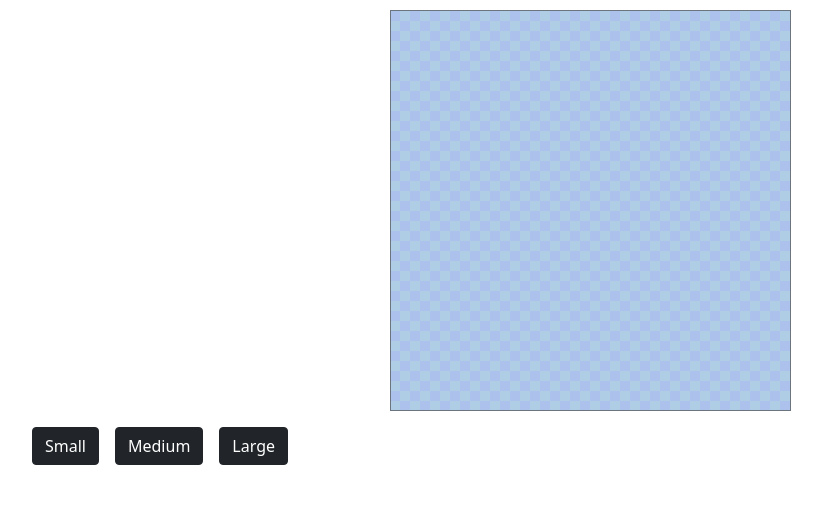
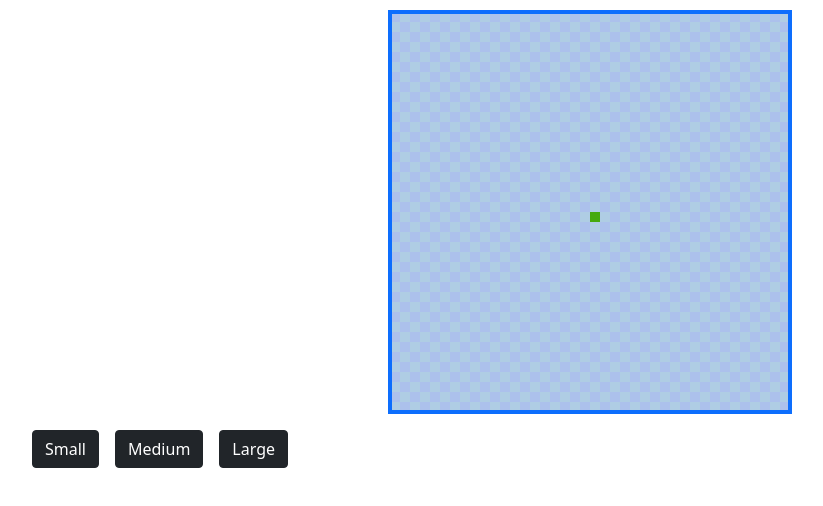
Before and after one commit to muratcanakcay/React-Lab-Tasks, a React (Create React App) app in the folder lab6/: page / in a window 1280 px wide. Shown: the top 506 px of the page, without its empty margins (50-873 px from the left). Built offline with nearby package versions, Linux system fonts and the light colour scheme.

Commit message:
rendering the snake

```diff
--- a/lab6/src/actions/index.tsx
+++ b/lab6/src/actions/index.tsx
@@ -1,3 +1,5 @@
+import { pos } from "../interfaces"
+
 // action makers
 export const setBoardSize = (val: number) => {
     return {
@@ -5,3 +7,10 @@
         payload: val
     }
 }
+
+export const setSnake = (snake: pos[]) => {
+    return {
+        type: "SET_SNAKE_POS",
+        payload: snake
+    }
+}
--- a/lab6/src/components/App.tsx
+++ b/lab6/src/components/App.tsx
@@ -1,30 +1,33 @@
-import React from 'react'
+import React, { useEffect } from 'react'
 import { connect } from "react-redux"
 
 import Board from './Board'
 import { setBoardSize } from '../actions'
+import { setSnake } from '../actions'
 
+const App: React.FC = (props: any) => {
+    const [setSize, setSnake, boardSize, snake] = [props.setSize, props.setSnake, props.boardSize, props.snake]
 
-
-const App = (props: any) => {
-    console.log(props.nRows)
+    useEffect(() => {
+        setSnake([{ r: boardSize / 2, c: boardSize / 2 }])
+    }, [setSnake, boardSize])
 
     return (
         <div className="container" style={{ marginTop: "10px" }}>
             <div className="d-flex justify-content-center align-items-center">
-                <Board nRows={props.nRows} />
+                <Board size={boardSize} snake={snake} />
             </div>
             <div className="mt-3">
-                <button className="btn btn-dark me-3" onClick={() => props.setBoardSize(1)}>Small</button>
-                <button className="btn btn-dark me-3" onClick={() => props.setBoardSize(1.5)}>Medium</button>
-                <button className="btn btn-dark me-3" onClick={() => props.setBoardSize(2)}>Large</button>
+                <button className="btn btn-dark me-3" onClick={() => setSize(1)}>Small</button>
+                <button className="btn btn-dark me-3" onClick={() => setSize(1.5)}>Medium</button>
+                <button className="btn btn-dark me-3" onClick={() => setSize(2)}>Large</button>
             </div>
         </div>
     )
 }
 
 const mapStateToProps = (state: any) => {
-    return { nRows: state.nRows }
+    return { snake: state.snake, boardSize: state.boardSize }
 }
 
-export default connect(mapStateToProps, { setBoardSize: setBoardSize })(App)
+export default connect(mapStateToProps, { setSnake: setSnake, setSize: setBoardSize })(App)
--- a/lab6/src/components/Board.css
+++ b/lab6/src/components/Board.css
@@ -2,4 +2,4 @@
 table.chess-board td { width: 10px; height: 10px; }
 table.chess-board .light { background: rgb(175, 205, 228); }
 table.chess-board .dark { background: rgb(172, 193, 236); }
-table.chess-board .snake { background: rgb(41, 92, 12); }
+table.chess-board .snake { background: rgb(70, 170, 13); }
--- a/lab6/src/components/Board.tsx
+++ b/lab6/src/components/Board.tsx
@@ -1,36 +1,47 @@
 import React from 'react'
+//import { connect } from "react-redux"
 import "./Board.css"
+//import { setSnake } from '../actions'
+import { pos } from '../interfaces'
 
-const rows = (nRows: number) => {
+const rows = (size: number, snake: pos[]) => {
     return (
-        Array.from(new Array(nRows)).map((_, rowNo) => (
+        Array.from(new Array(size)).map((_, rowNo) => (
             <tr key={rowNo}>
-                {cols(rowNo, nRows)}
+                {cols(rowNo, size, snake)}
             </tr>
         )
         ))
 }
 
-const cols = (rowNo: number, nCols: number) => {
+const cols = (rowNo: number, size: number, snake: pos[]) => {
     return (
-        Array.from(new Array(nCols)).map((_, colNo) => (
-            <td key={rowNo + colNo} className={(rowNo + colNo) % 2 ? "light" : "dark"}></td>
+        Array.from(new Array(size)).map((_, colNo) => (
+            <td key={rowNo + colNo} className={checkSnake(rowNo, colNo, snake)}></td >
         )
         ))
 }
 
+const checkSnake = (rowNo: number, colNo: number, snake: pos[]) => {
+    if (snake.some(snakePart => snakePart.r === rowNo && snakePart.c === colNo)) return "snake"
+
+    return (rowNo + colNo) % 2 ? "light" : "dark"
+}
+
 const Board: React.FC<{
-    nRows: number
-}> = ({ nRows }) => {
+    size: number,
+    snake: pos[]
+}> = ({ size, snake }) => {
+
     return (
         <div>
-            <table className="chess-board border border-secondary">
+            <table className="chess-board border border-4 border-primary">
                 <tbody>
-                    {rows(nRows)}
+                    {rows(size, snake)}
                 </tbody>
             </table>
         </div>
     )
 }
 
-export default Board
+export default (Board)
--- /dev/null
+++ b/lab6/src/interfaces/index.ts
@@ -0,0 +1,4 @@
+export interface pos {
+    r: number
+    c: number
+}
--- a/lab6/src/reducers/index.tsx
+++ b/lab6/src/reducers/index.tsx
@@ -1,6 +1,8 @@
 import { combineReducers } from "redux"
 import boardReducer from "./boardReducer"
+import snakeReducer from "./snakeReducer"
 
 export default combineReducers({
-    nRows: boardReducer,
+    boardSize: boardReducer,
+    snake: snakeReducer
 })
--- /dev/null
+++ b/lab6/src/reducers/snakeReducer.tsx
@@ -0,0 +1,10 @@
+const snakeReducer = (state = [{ x: 0, y: 0 }], action: any) => {
+    switch (action.type) {
+        case "SET_SNAKE_POS":
+            return action.payload
+        default:
+            return state
+    }
+}
+
+export default snakeReducer
```
